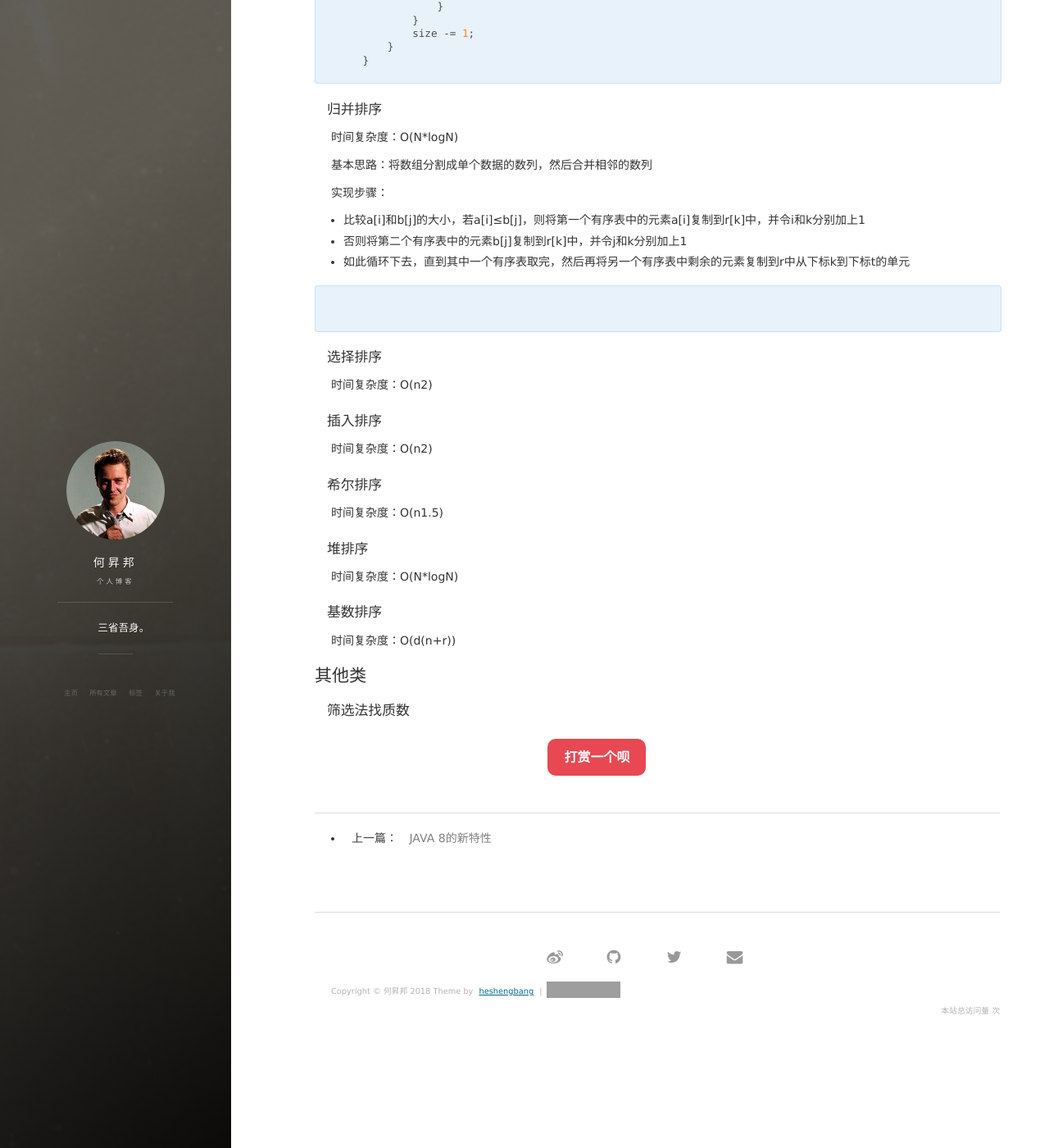
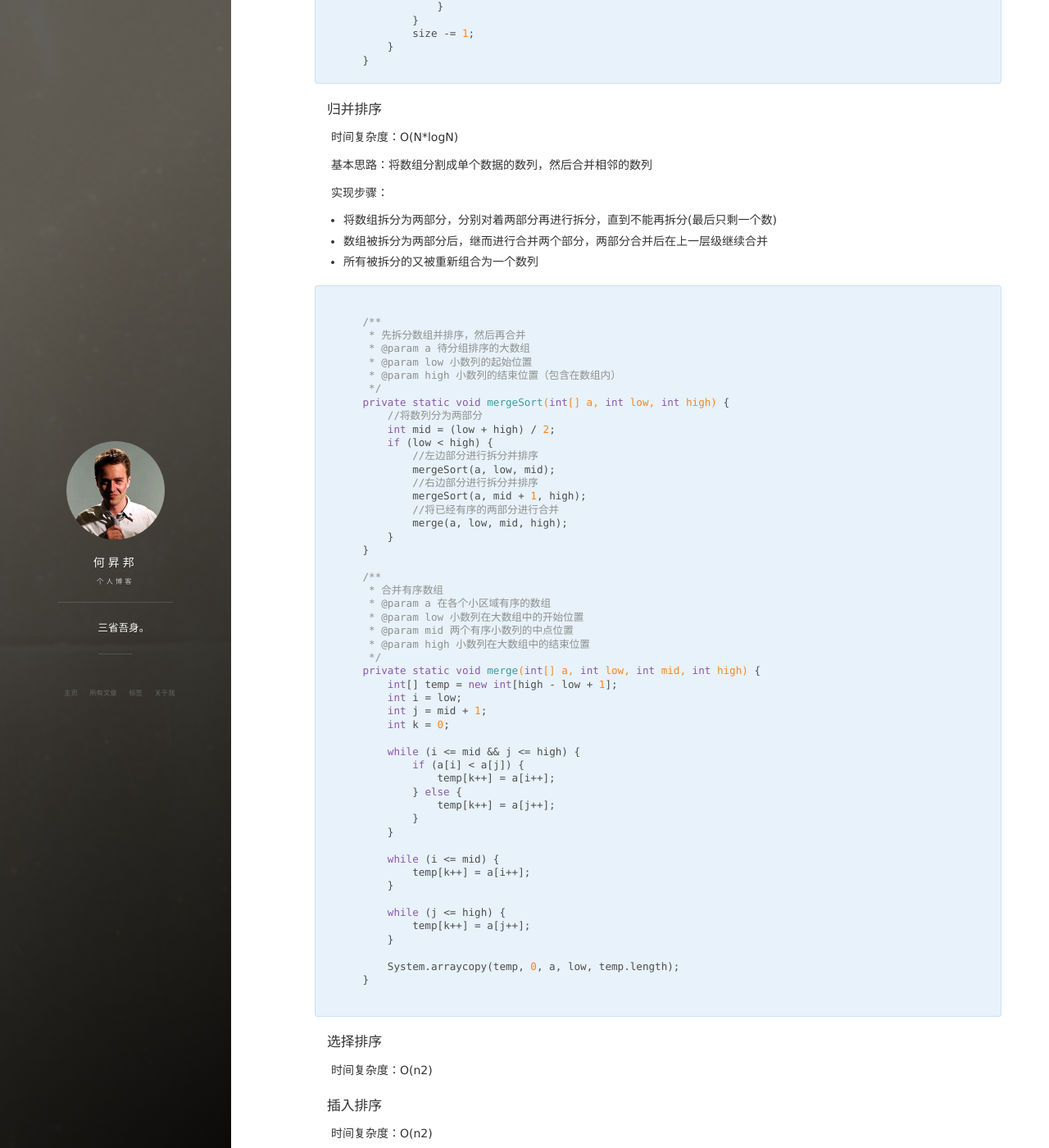
Before and after one commit to heshengbang/heshengbang.github.io, a Jekyll site: the page built from _posts/2018-03-09-常见算法收集.md, in a window 1280 px wide and 1400 px high, scrolled down 1427 px. Shown: the whole window at 82% size. Built offline with Jekyll 4.4.1, drawn with Linux system fonts in a browser that asks for light colours; nearby versions of some CDN libraries; comment, search, counter and statistics services are not loaded; grey boxes are pictures that could not be loaded.

Commit message:
add merge Sort

````diff
--- a/_posts/2018-03-09-常见算法收集.md
+++ b/_posts/2018-03-09-常见算法收集.md
@@ -85,11 +85,62 @@ private void myBubbleSort(int[] a) {
 基本思路：将数组分割成单个数据的数列，然后合并相邻的数列
 
 实现步骤：
-- 比较a[i]和b[j]的大小，若a[i]≤b[j]，则将第一个有序表中的元素a[i]复制到r[k]中，并令i和k分别加上1
-- 否则将第二个有序表中的元素b[j]复制到r[k]中，并令j和k分别加上1
-- 如此循环下去，直到其中一个有序表取完，然后再将另一个有序表中剩余的元素复制到r中从下标k到下标t的单元
+- 将数组拆分为两部分，分别对着两部分再进行拆分，直到不能再拆分(最后只剩一个数)
+- 数组被拆分为两部分后，继而进行合并两个部分，两部分合并后在上一层级继续合并
+- 所有被拆分的又被重新组合为一个数列
 
 ```java
+
+    /**
+     * 先拆分数组并排序，然后再合并
+     * @param a 待分组排序的大数组
+     * @param low 小数列的起始位置
+     * @param high 小数列的结束位置（包含在数组内）
+     */
+    private static void mergeSort(int[] a, int low, int high) {
+        //将数列分为两部分
+        int mid = (low + high) / 2;
+        if (low < high) {
+            //左边部分进行拆分并排序
+            mergeSort(a, low, mid);
+            //右边部分进行拆分并排序
+            mergeSort(a, mid + 1, high);
+            //将已经有序的两部分进行合并
+            merge(a, low, mid, high);
+        }
+    }
+
+    /**
+     * 合并有序数组
+     * @param a 在各个小区域有序的数组
+     * @param low 小数列在大数组中的开始位置
+     * @param mid 两个有序小数列的中点位置
+     * @param high 小数列在大数组中的结束位置
+     */
+    private static void merge(int[] a, int low, int mid, int high) {
+        int[] temp = new int[high - low + 1];
+        int i = low;
+        int j = mid + 1;
+        int k = 0;
+
+        while (i <= mid && j <= high) {
+            if (a[i] < a[j]) {
+                temp[k++] = a[i++];
+            } else {
+                temp[k++] = a[j++];
+            }
+        }
+
+        while (i <= mid) {
+            temp[k++] = a[i++];
+        }
+
+        while (j <= high) {
+            temp[k++] = a[j++];
+        }
+
+        System.arraycopy(temp, 0, a, low, temp.length);
+    }
 
 ```
 
````
